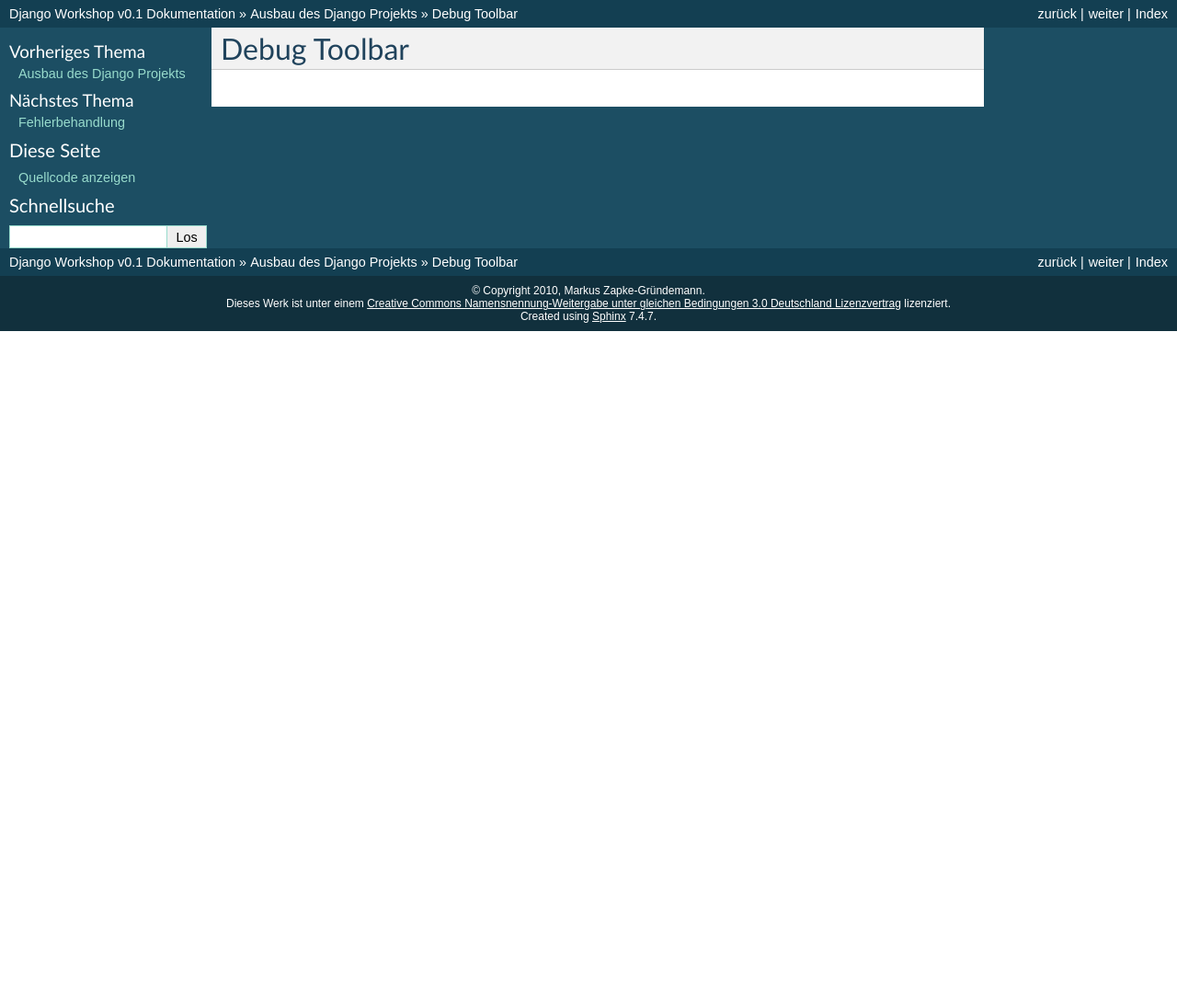
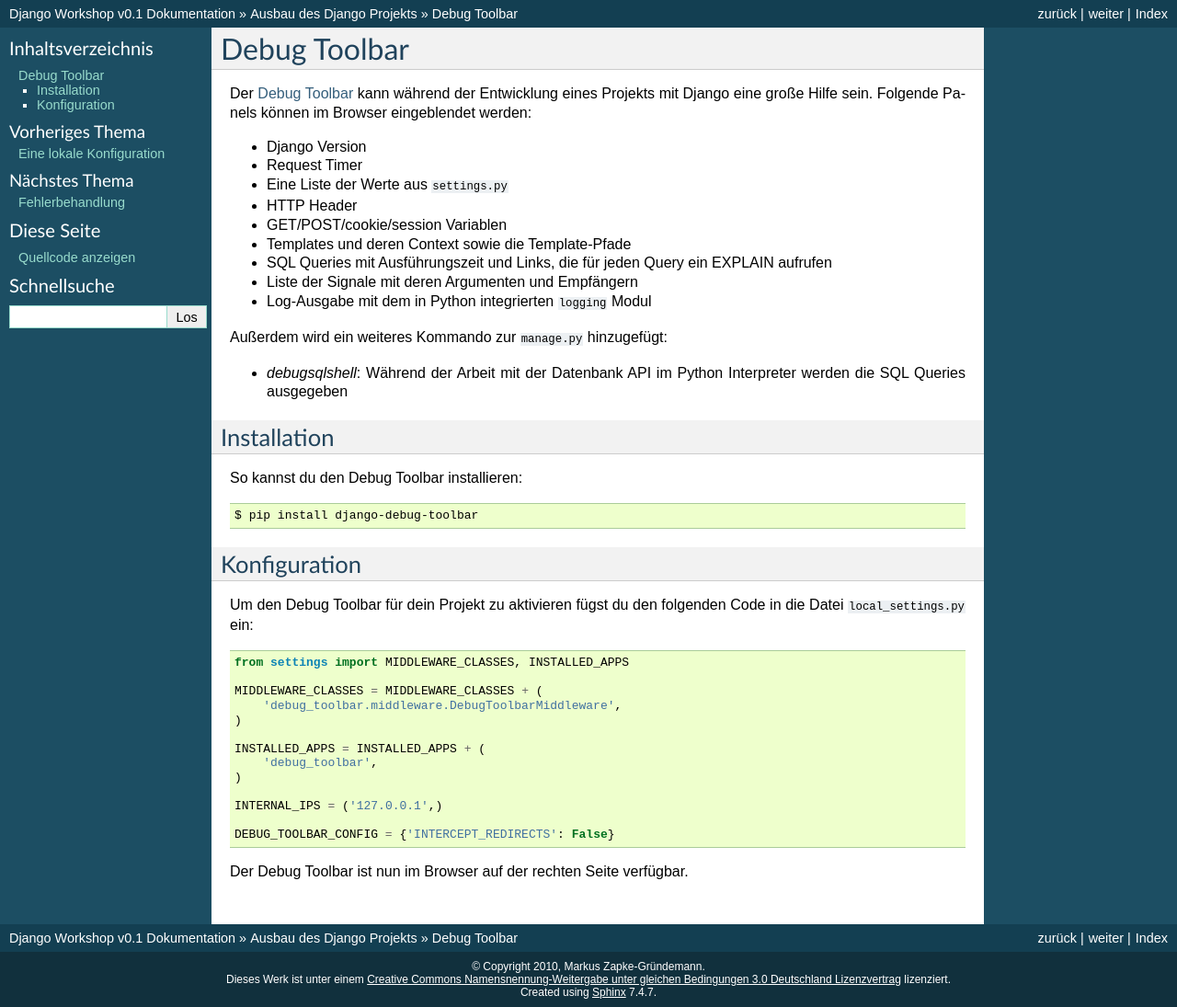
Before and after one commit to keimlink/django-workshop, a Sphinx documentation site: the page built from docs/ausbau/debug_toolbar.rst, in a window 1280 px wide. Shown: the whole page at 92% size. Built offline with Sphinx 7.4.7, drawn with Linux system fonts in a browser that asks for light colours; before the commit the page ends 900 px from its top, so only the background shows below that.

Commit message:
Kapitel zu local_settings.py und Debug Toolbar hinzugefügt sowie Code entsprechend angepasst.

```diff
--- a/docs/ausbau/debug_toolbar.rst
+++ b/docs/ausbau/debug_toolbar.rst
@@ -1,2 +1,48 @@
 Debug Toolbar
 *************
+
+Der `Debug Toolbar <http://github.com/robhudson/django-debug-toolbar>`_ kann während der Entwicklung eines Projekts mit Django eine große Hilfe sein. Folgende Panels können im Browser eingeblendet werden:
+
+* Django Version
+* Request Timer
+* Eine Liste der Werte aus ``settings.py``
+* HTTP Header
+* GET/POST/cookie/session Variablen
+* Templates und deren Context sowie die Template-Pfade
+* SQL Queries mit Ausführungszeit und Links, die für jeden Query ein EXPLAIN aufrufen
+* Liste der Signale mit deren Argumenten und Empfängern
+* Log-Ausgabe mit dem in Python integrierten ``logging`` Modul
+
+Außerdem wird ein weiteres Kommando zur ``manage.py`` hinzugefügt:
+
+* *debugsqlshell*: Während der Arbeit mit der Datenbank API im Python Interpreter werden die SQL Queries ausgegeben
+
+Installation
+============
+
+So kannst du den Debug Toolbar installieren:
+
+..  code-block:: bash
+
+    $ pip install django-debug-toolbar
+
+Konfiguration
+=============
+
+Um den Debug Toolbar für dein Projekt zu aktivieren fügst du den folgenden Code in die Datei ``local_settings.py`` ein::
+
+    from settings import MIDDLEWARE_CLASSES, INSTALLED_APPS
+
+    MIDDLEWARE_CLASSES = MIDDLEWARE_CLASSES + (
+        'debug_toolbar.middleware.DebugToolbarMiddleware',
+    )
+
+    INSTALLED_APPS = INSTALLED_APPS + (
+        'debug_toolbar',
+    )
+
+    INTERNAL_IPS = ('127.0.0.1',)
+
+    DEBUG_TOOLBAR_CONFIG = {'INTERCEPT_REDIRECTS': False}
+
+Der Debug Toolbar ist nun im Browser auf der rechten Seite verfügbar.
--- a/docs/ausbau/index.rst
+++ b/docs/ausbau/index.rst
@@ -4,6 +4,7 @@
 .. toctree::
    :maxdepth: 2
 
+   local_settings
    debug_toolbar
    fehlerbehandlung
    views
```
Also changed, not shown: docs/ausbau/local_settings.rst (added, +56 -0 lines), 2 other files.
